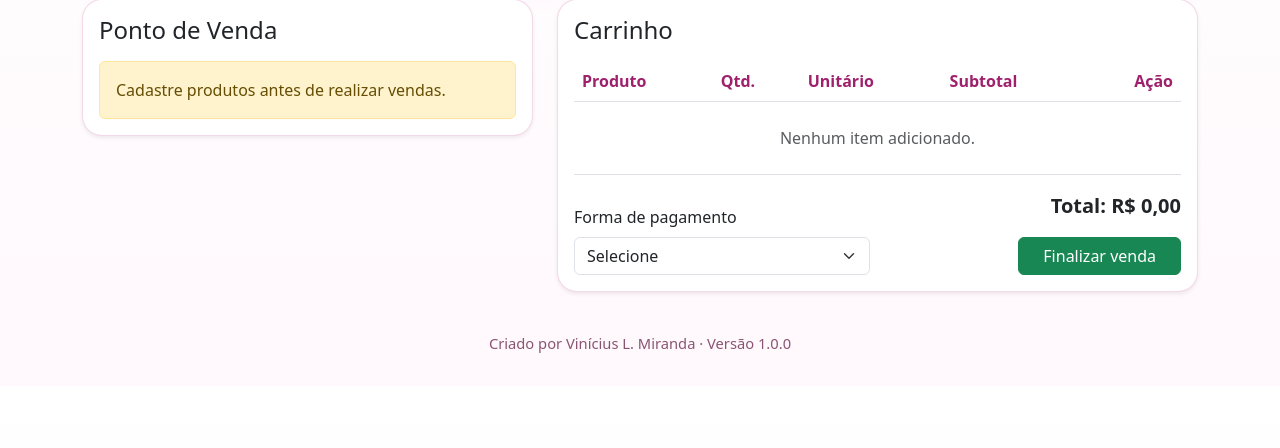
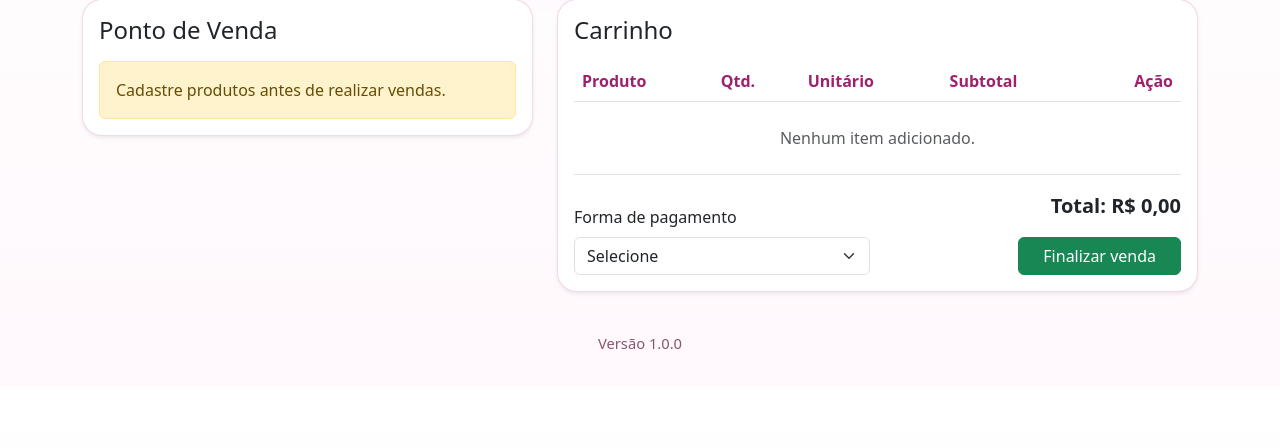
Before and after one commit to vnl159km-lab/sistema-confeitaria-PI-2, a Flask app: page /pdv in a window 1280 px wide. Shown: the part 244-692 px from the top of the page. Run offline with Flask 3, Linux system fonts and the light colour scheme; data that the repository does not hold is empty.

Commit message:
Remove creator credit from footer

```diff
--- a/templates/base.html
+++ b/templates/base.html
@@ -181,7 +181,7 @@
     </main>
 
     <footer class="app-footer">
-        Criado por Vinícius L. Miranda · Versão {{ APP_VERSION }}
+        Versão {{ APP_VERSION }}
     </footer>
 
     <script src="https://cdn.jsdelivr.net/npm/bootstrap@5.3.3/dist/js/bootstrap.bundle.min.js"></script>
```
